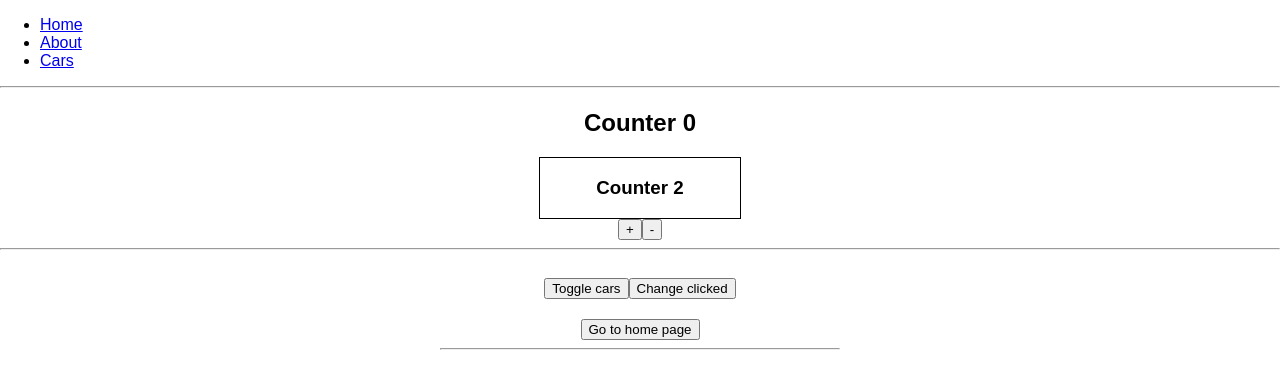
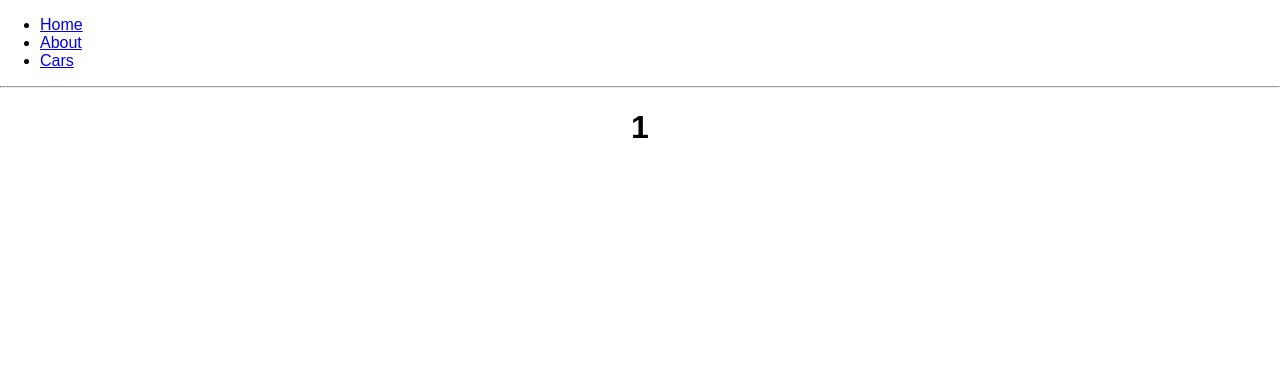
Before and after one commit to OverNovik/Learn-React-project, a React app: page /cars/1 in a window 1280 px wide. Shown: the top 388 px of the page. Built offline with nearby package versions, Linux system fonts and the light colour scheme.

Commit message:
Switch and another

```diff
--- a/src/App.js
+++ b/src/App.js
@@ -2,7 +2,8 @@ import React, { Component } from 'react'
 import './App.scss'
 import About from './About/About'
 import Cars from './Cars/Cars'
-import {Route, NavLink} from 'react-router-dom'
+import {Route, NavLink, Switch} from 'react-router-dom'
+import CarDetail from './CarDeatail/CarDetail'
 
 export const ClickedContext = React.createContext(false)
 
@@ -36,10 +37,12 @@ class App extends Component {
           </ul>
         </nav>
         <hr/>
-
-        <Route path='/' exact render={() => <h1>Home page</h1>} />
-        <Route path='/about' component={About} />
-        <Route path='/cars' component={Cars} />
+        <Switch>
+          <Route path='/' exact render={() => <h1>Home page</h1>} />
+          <Route path='/about' component={About} />
+          <Route path='/cars/:name' component={CarDetail} />
+          <Route path='/cars' component={Cars} />
+        </Switch>
       </div>
     );
   }
--- /dev/null
+++ b/src/CarDeatail/CarDetail.js
@@ -0,0 +1,11 @@
+import React from "react";
+
+export default class CarDetail extends React.Component {
+  render() {
+    return (
+      <div style={{textAlign: 'center'}}>
+        <h1>{this.props.match.params.name}</h1>
+      </div>
+    )
+  }
+}
--- a/src/Cars/Car/Car.js
+++ b/src/Cars/Car/Car.js
@@ -2,6 +2,7 @@ import React from 'react'
 import classes from './Car.css'
 import withClass from '../../hoc/withClass'
 import PropTypes from 'prop-types'
+import {withRouter} from 'react-router-dom'
 
 class Car extends React.Component {
 
@@ -17,7 +18,6 @@ class Car extends React.Component {
   }
 
   render() {
-    console.log(this.props)
     const inputClasses = [classes.input]
 
   if (this.props.name !== '') {
@@ -31,7 +31,7 @@ class Car extends React.Component {
   }
 
   return (
-    <React.Fragment>
+    <div onClick={() => this.props.history.push('/cars/' + this.props.name.toLowerCase())}>
       <h3>Сar name: {this.props.name}</h3>
       <p>Year: <strong>{this.props.year}</strong></p>
       <input
@@ -42,7 +42,7 @@ class Car extends React.Component {
         className={inputClasses.join(' ')}
       />
       <button onClick={this.props.onDelete}>Delete</button>
-    </React.Fragment>
+    </div>
   )
   }
 }
@@ -55,4 +55,4 @@ Car.propTypes = {
   onDelete: PropTypes.func
 }
 
-export default withClass(Car, classes.Car);
+export default withRouter(withClass(Car, classes.Car));
--- a/src/Cars/Cars.js
+++ b/src/Cars/Cars.js
@@ -77,7 +77,7 @@ class Cars extends Component {
               index={index}
               onDelete={this.deleteHandler.bind(this, index)}
               onChangeName={event => this.onChangeName(event.target.value, index)}
-              {...this.props}
+              // {...this.props}
             />
           </ErrorBoundary>
         )
```
